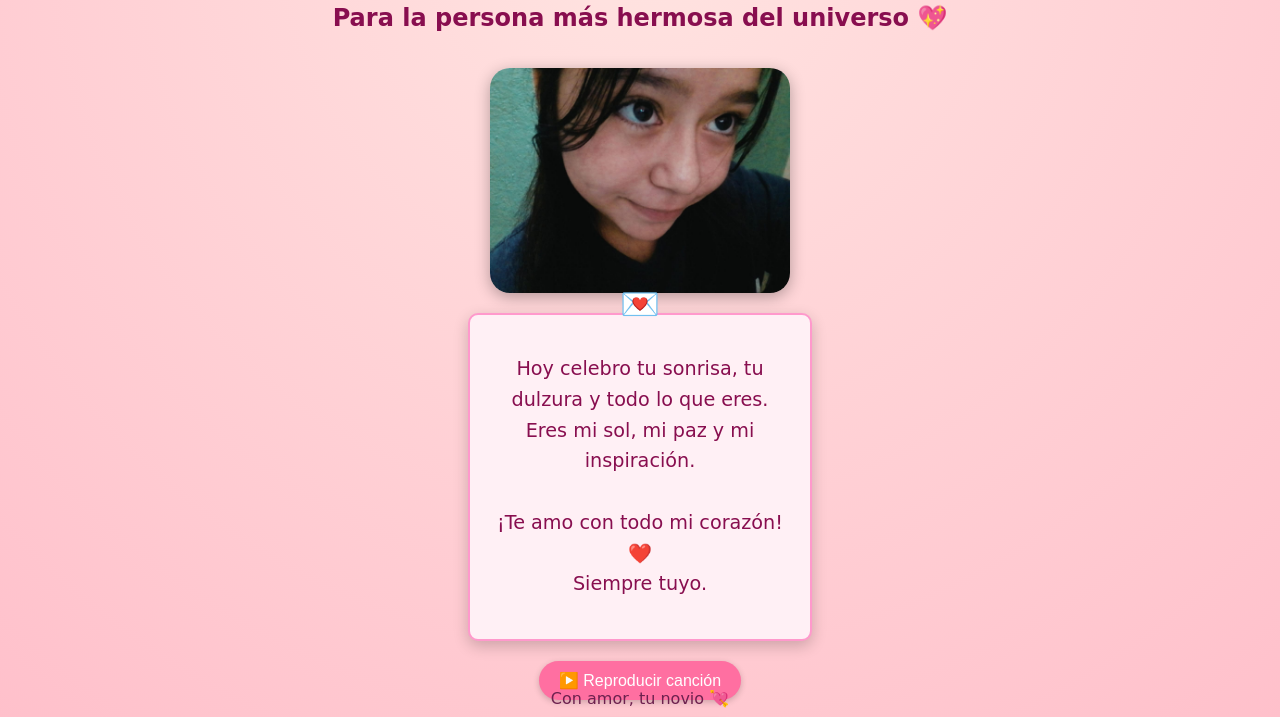
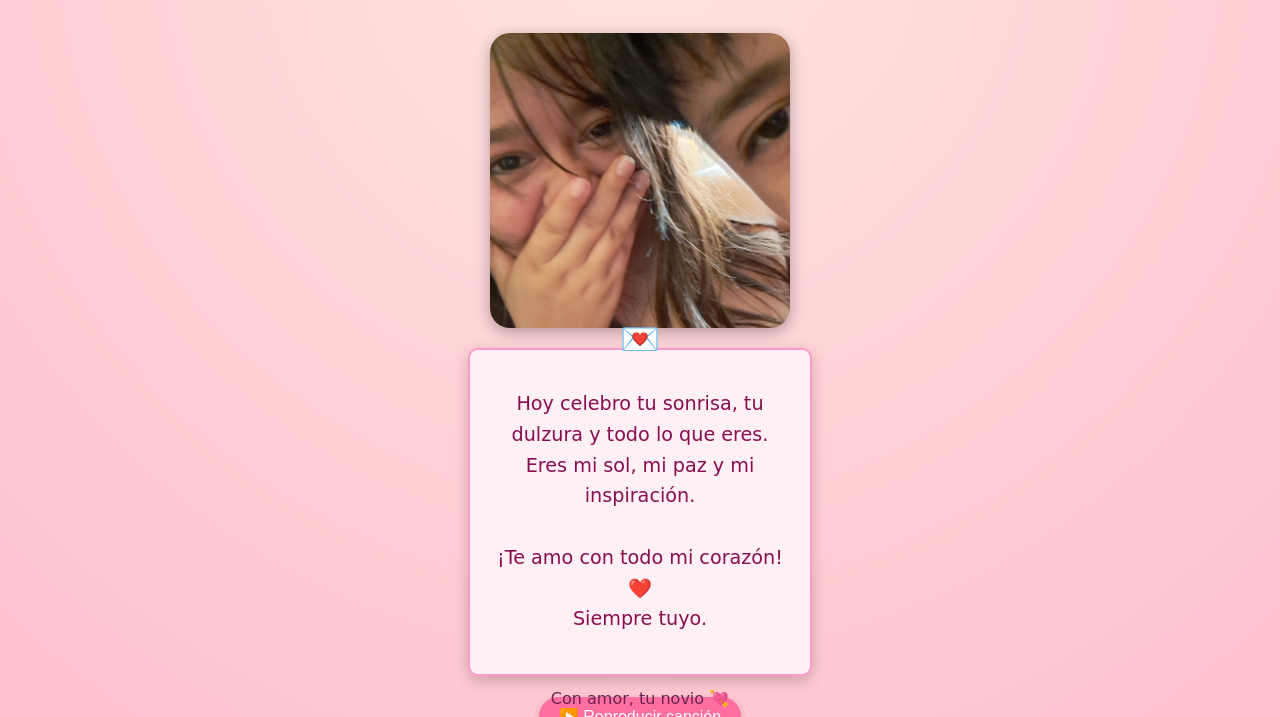
Before and after one commit to fermin100323/Feliz, a plain HTML site: page index.html in a window 1280 px wide. Shown: the part 77-794 px from the top of the page. Drawn offline with Linux system fonts and the light colour scheme.

Commit message:
Update index.html

```diff
--- a/index.html
+++ b/index.html
@@ -140,7 +140,7 @@
   <h2>Para la persona más hermosa del universo 💖</h2>
 
   <!-- Imagen de tu novia -->
-  <img src="1p.jpg" alt="Mi Novia" class="imagen-novia">
+  <img src="p29.jpg" alt="Mi Novia" class="imagen-novia">
 
   <!-- Carta de amor -->
   <div class="carta">
```
